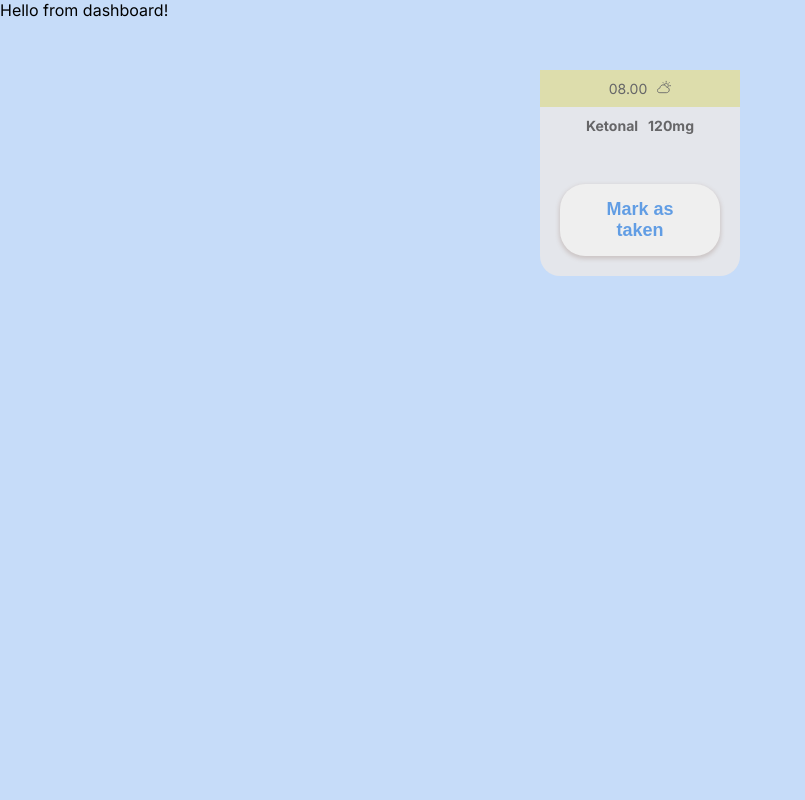
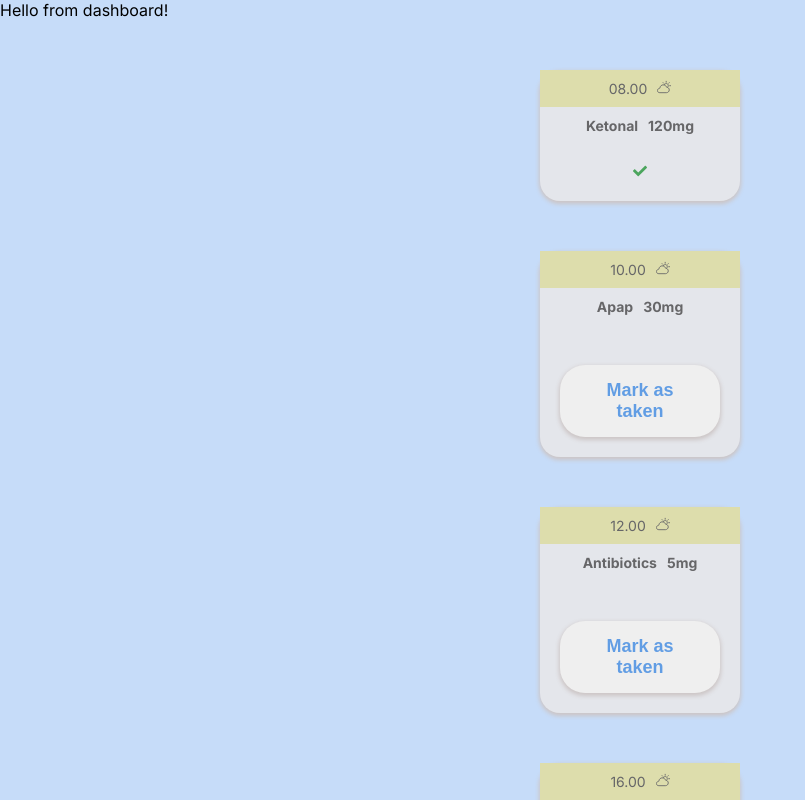
Before and after one commit to NNikiforuk/medical-assistant, a Next.js app: page /dashboard in a window 1280 px wide. Shown: the top 800 px of the page, without its empty margins (0-805 px from the left). Built offline with nearby package versions, Linux system fonts and the light colour scheme.

Commit message:
Dummy cards displaying

```diff
--- a/app/dashboard/page.tsx
+++ b/app/dashboard/page.tsx
@@ -4,7 +4,11 @@ const Dashboard = () => {
 	return (
 		<>
 			<div>Hello from dashboard!</div>
-			<Card isTaken={false} hour="08.00" name="Ketonal" dosage="120mg" />
+			<Card isTaken={true} hour="08.00" name="Ketonal" dosage="120mg" />
+			<Card isTaken={false} hour="10.00" name="Apap" dosage="30mg" />
+			<Card isTaken={false} hour="12.00" name="Antibiotics" dosage="5mg" />
+			<Card isTaken={false} hour="16.00" name="Paracetamol" dosage="120mg" />
+			<Card isTaken={false} hour="22.00" name="Ibuprom" dosage="3mg" />
 		</>
 	);
 };
--- a/components/dashboard/Card/Card.tsx
+++ b/components/dashboard/Card/Card.tsx
@@ -1,6 +1,6 @@
 "use client";
 
-import { useState } from "react";
+import { useEffect, useState } from "react";
 import Button from "../../../components/common/Button/Button";
 import "./card.scss";
 import { IoPartlySunnyOutline } from "react-icons/io5";
@@ -18,8 +18,12 @@ type CardProps = {
 const Card = ({ isTaken, hour, name, dosage }: CardProps) => {
 	const [taken, setTaken] = useState<boolean>(false);
 
+	useEffect(() => {
+		setTaken(isTaken);
+	}, [isTaken]);
+
 	const handleClick = () => {
-		setTaken(!taken);
+		setTaken(!isTaken);
 	};
 
 	return (
--- a/components/dashboard/Card/card.scss
+++ b/components/dashboard/Card/card.scss
@@ -11,6 +11,9 @@
 	border-radius: 20px;
 	color: $text-gray-color;
 	font-size: $fontSize-280px-smaller;
+	-webkit-box-shadow: 0px 2px 4px 1px $shadow-color;
+	-moz-box-shadow: 0px 2px 4px 1px $shadow-color;
+	box-shadow: 0px 2px 4px 1px $shadow-color;
 
 	&__header {
 		background-color: $background-color-yellow;
```
